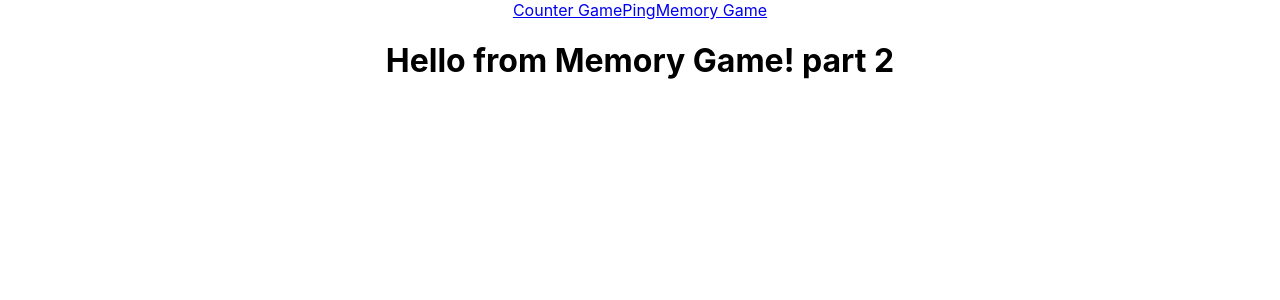
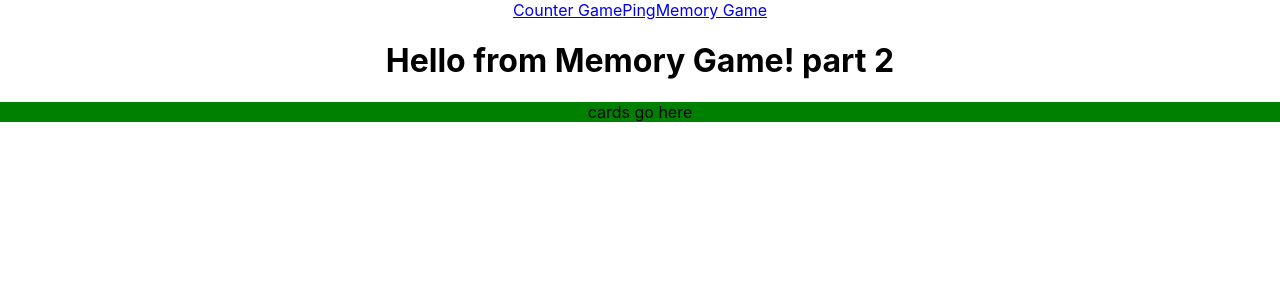
Before and after one commit to DigitalCraftsStudents/dev-arcade, a React (Create React App) app in the folder client/: page /memory in a window 1280 px wide. Shown: the top 300 px of the page. Built offline with nearby package versions, Linux system fonts and the light colour scheme.

Commit message:
add a div to board

```diff
--- a/client/src/games/memory/MemoryGame.jsx
+++ b/client/src/games/memory/MemoryGame.jsx
@@ -1,9 +1,11 @@
 import React from "react";
 import { Provider } from "react-redux";
+import Board from './components/Board';
 
 const MemoryGame = (props) => (
   <div>
     <h1>Hello from Memory Game! part 2</h1>
+    <Board />
   </div>
 );
 
--- a/client/src/games/memory/components/Board.jsx
+++ b/client/src/games/memory/components/Board.jsx
@@ -0,0 +1,11 @@
+import React from 'react';
+
+function Board(){
+    return (
+        <div style={{background: 'green'}}>
+            cards go here
+        </div>
+    )
+}
+
+export default Board;
```
